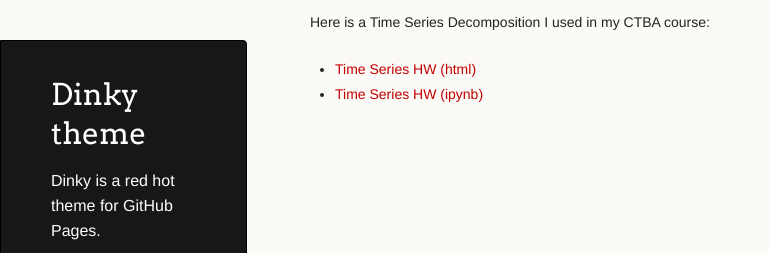
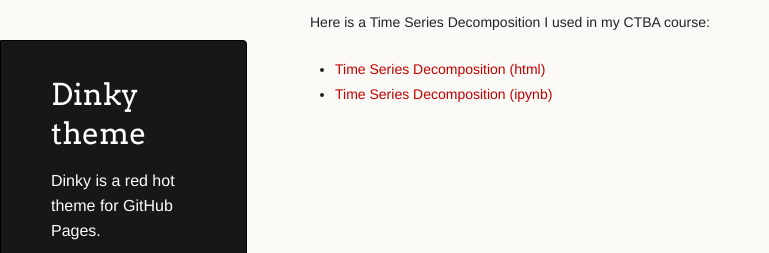
Before and after one commit to sbergstrom-pov/OLDsbergstrom-pov.github.io, a Jekyll site: the page built from timeSeries/index.md, in a window 1280 px wide. Shown: the top 253 px of the page, without its empty margins (0-769 px from the left). Built offline with Jekyll 4.4.1, drawn with Linux system fonts in a browser that asks for light colours; our own code applies the rules of GitHub Pages for plain Markdown files.

Commit message:
Update index.md

```diff
--- a/timeSeries/index.md
+++ b/timeSeries/index.md
@@ -4,5 +4,5 @@
 ---
 
 Here is a Time Series Decomposition I used in my CTBA course:
--  [Time Series HW (html)](./BUAD5112-M3-TimeSeries.html)
--  [Time Series HW (ipynb)](./BUAD5112-M3-TimeSeries.ipynb)
+-  [Time Series Decomposition (html)](./TimeSeriesDecomposition-(3)-1.html)
+-  [Time Series Decomposition (ipynb)](./TimeSeriesDecomposition-(3)-1.ipynb)
```
